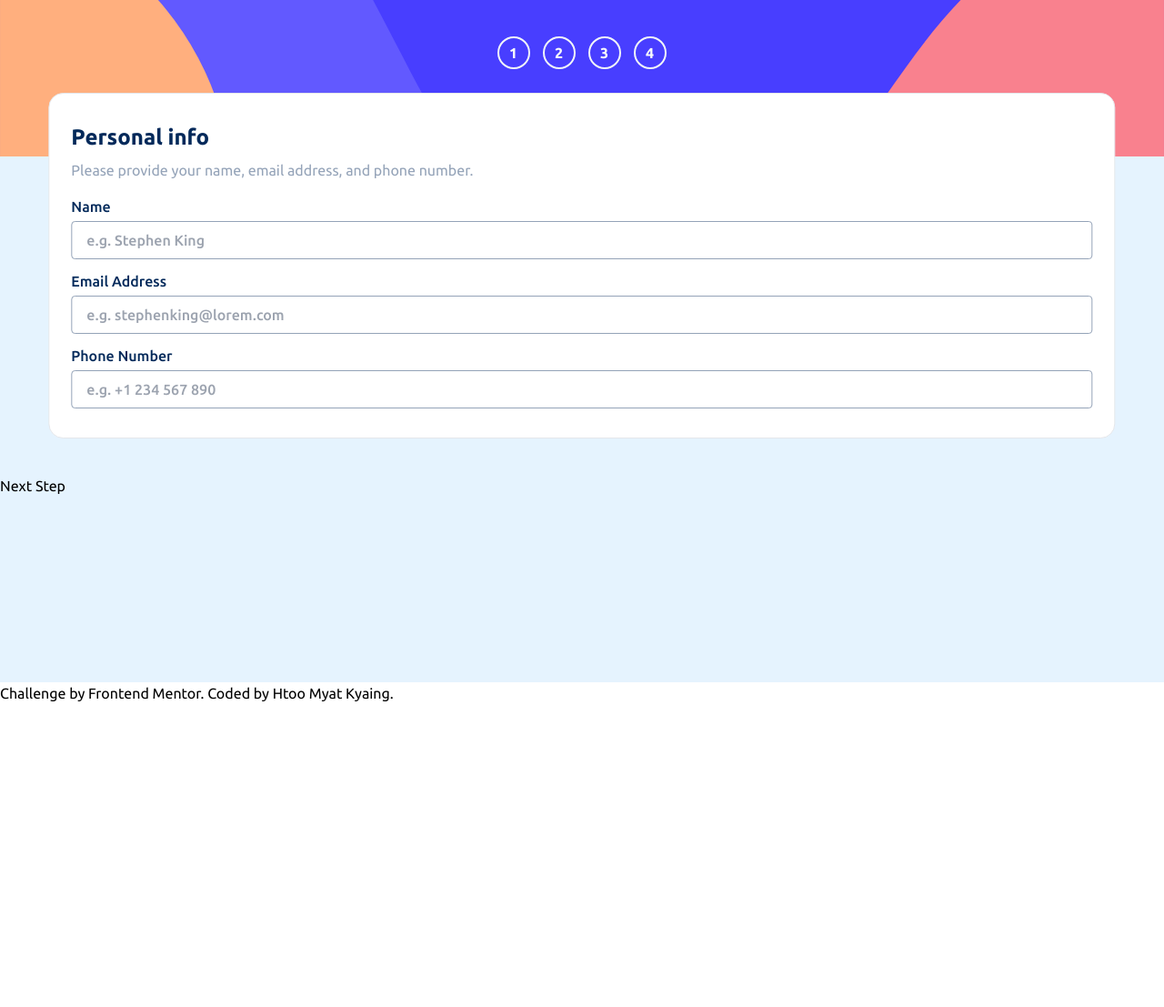
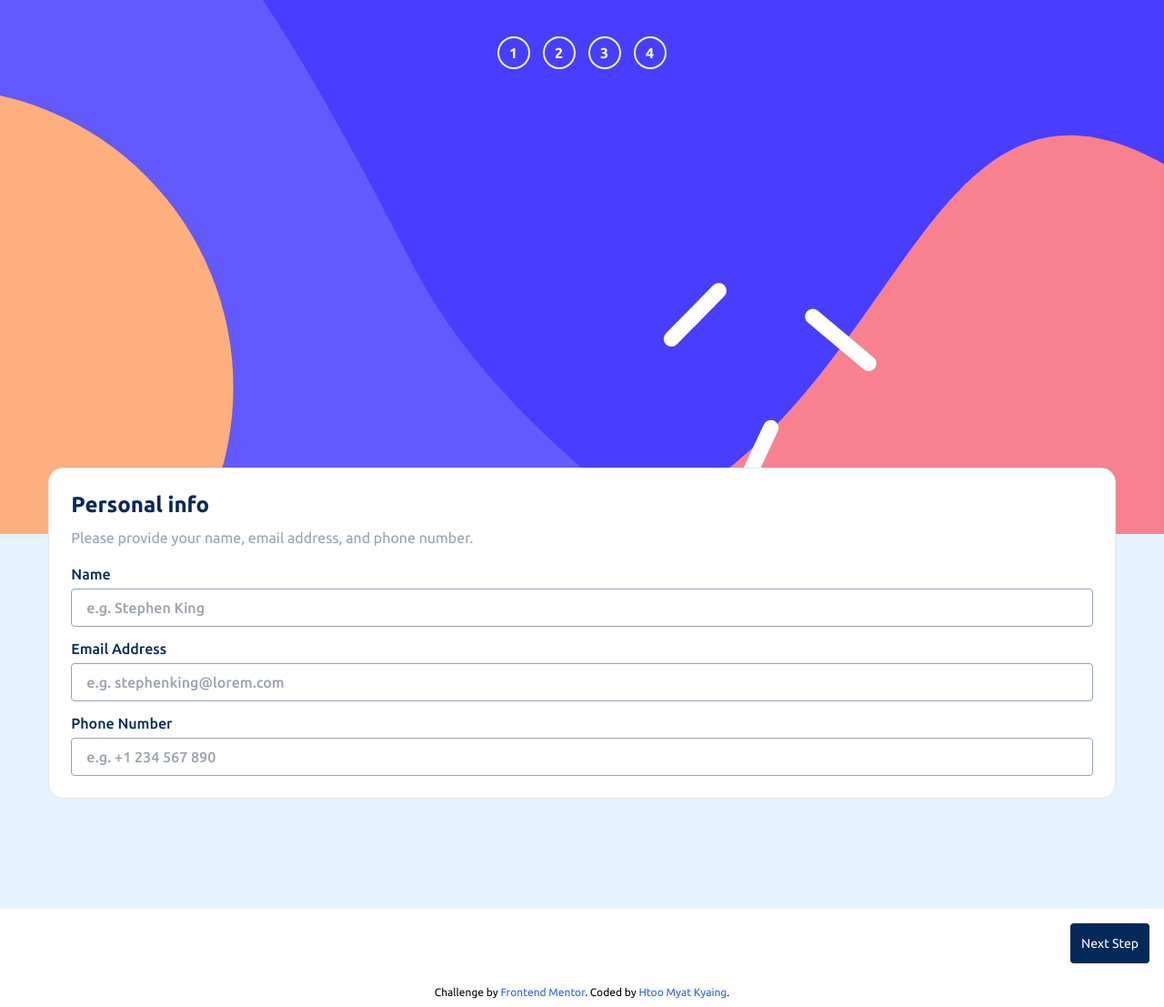
Before and after one commit to Htoomyat-Kyaing/multi-step-form-main, a website: page index.html in a window 1280 px wide. Shown: the whole page at 91% size. Before the commit the page ends 800 px from the top, so only its background shows below. Drawn offline with Linux system fonts and the light colour scheme.

Commit message:
fixed grid, and main content layouts

```diff
--- a/index.html
+++ b/index.html
@@ -12,7 +12,7 @@
   <link rel="stylesheet" href="/assets/css/style.css">
 </head>
 
-<body class="grid w-screen h-screen grid-cols-1 grid-rows-layout">
+<body class="grid w-full h-full grid-cols-1 grid-rows-layout">
   <!-- Sidebar start -->
   <header>
     <img class="object-cover w-full h-full" src="/assets/images/bg-sidebar-mobile.svg" alt="">
@@ -82,30 +82,32 @@
   </header>
   <!-- Sidebar end -->
 
-  <main class="bg-light_blue bg-opacity-40">
+  <main class="bg-light_blue bg-opacity-40 ">
     <!-- Step 1 start -->
-    <div class="relative">
-      <div class="absolute w-11/12 px-6 py-8 mx-auto -translate-x-1/2 bg-white border rounded-2xl left-1/2 -top-[70px]">
-        <section class="w-9/12">
+    <div class="flex flex-col justify-between gap-12 ">
+      <div class="relative bg-white border rounded-2xl -top-[73px] w-11/12 p-6 mx-auto">
+        <section class="w-3/4">
           <h1 class="text-2xl font-bold text-marine_blue">
             Personal info
           </h1>
           <p class="my-2 text-base text-slate-400">Please provide your name, email address, and phone number.</p>
         </section>
-        <form class="flex flex-col gap-1">
+        <form action="/test" method="get" id="personal-info" class="flex flex-col gap-1">
           <label class="mt-2 text-base font-medium text-marine_blue" for="name">Name</label>
           <input class="px-4 py-2 font-medium border rounded border-slate-400" type="text" name="name" id=""
-            placeholder="e.g. Stephen King">
+            placeholder="e.g. Stephen King" required>
           <label class="mt-2 text-base font-medium text-marine_blue" for="email">Email Address</label>
           <input class="px-4 py-2 font-medium border rounded border-slate-400" type="text" name="email" id=""
-            placeholder="e.g. stephenking@lorem.com">
+            placeholder="e.g. stephenking@lorem.com" required>
           <label class="mt-2 text-base font-medium text-marine_blue" for="phone">Phone Number</label>
           <input class="px-4 py-2 font-medium border rounded border-slate-400" type="text" name="phone" id=""
-            placeholder="e.g. +1 234 567 890">
+            placeholder="e.g. +1 234 567 890" required>
         </form>
       </div>
-      <div class="absolute top-[350px]">
-        <button>Next Step</button>
+      <div class="flex items-center justify-end bg-white">
+        <button type="submit" form="personal-info" value="Submit"
+          class="p-3 my-4 mr-4 text-sm text-white rounded hover:cursor-pointer bg-marine_blue">Next
+          Step</button>
       </div>
     </div>
     <!-- Step 1 end -->
@@ -209,9 +211,11 @@
     <!-- Step 5 end -->
   </main>
 
-  <footer>
-    Challenge by <a href="https://www.frontendmentor.io?ref=challenge" target="_blank">Frontend Mentor</a>.
-    Coded by <a href="https://www.frontendmentor.io/profile/Htoomyat-Kyaing" target="_blank">Htoo Myat Kyaing</a>.
+  <footer class="py-2 text-xs text-center">
+    Challenge by <a class="text-blue-600 visited:text-purple-600" href="https://www.frontendmentor.io?ref=challenge"
+      target="_blank">Frontend Mentor</a>.
+    Coded by <a class="text-blue-600 visited:text-purple-600"
+      href="https://www.frontendmentor.io/profile/Htoomyat-Kyaing" target="_blank">Htoo Myat Kyaing</a>.
   </footer>
 </body>
 
--- a/src/input.css
+++ b/src/input.css
@@ -14,9 +14,3 @@
     font-family: Ubuntu, system-ui, sans-serif;
   }
 }
-/* @layer components {
-  header {
-    background-image: url();
-    background-size: cover;
-  }
-} */
--- a/tailwind.config.js
+++ b/tailwind.config.js
@@ -11,7 +11,7 @@
         strawberry_red: "hsl(var(--color-strawberry-red) / <alpha-value>)",
       },
       gridTemplateRows: {
-        layout: "172px auto 50px",
+        layout: "172px minmax(100px, max-content) fit-content",
       },
     },
   },
```
Also changed, not shown: assets/css/style.css.
